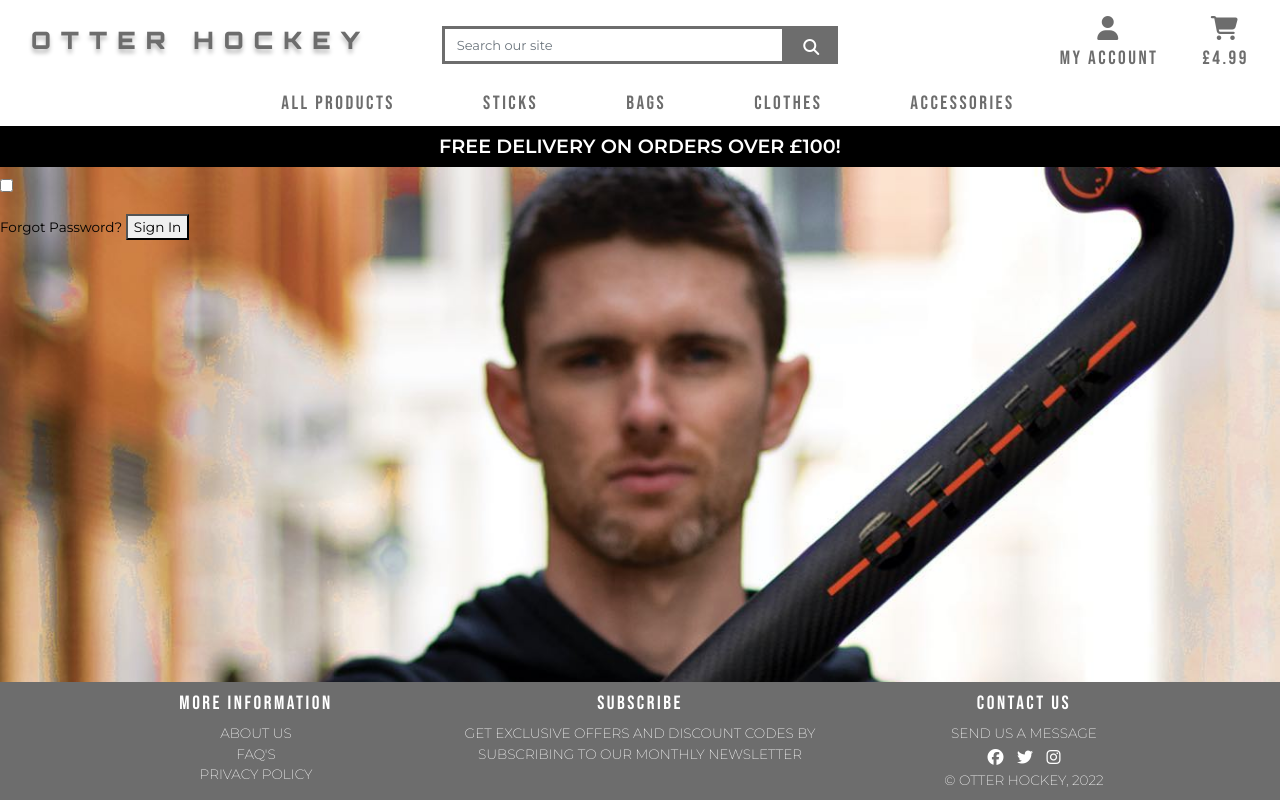
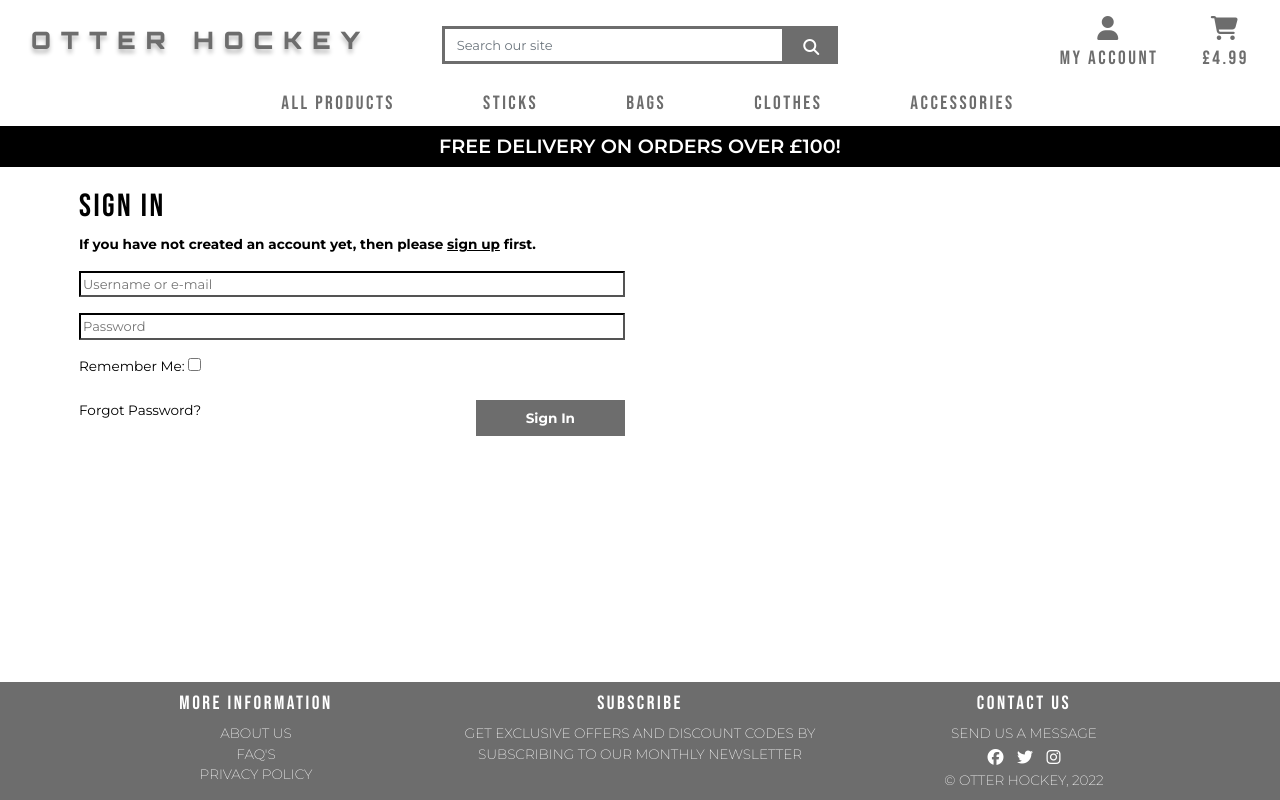
Before and after one commit to liamsmith3194/otter-hockey, a Django app: page /accounts/login/ in a window 1280 px wide. Run offline with Django 3.2, Linux system fonts and the light colour scheme; some libraries are stand-ins or nearby versions.

Commit message:
login template created

```diff
--- a/static/css/base.css
+++ b/static/css/base.css
@@ -364,11 +364,19 @@ a .social-media-icons {
 
 /* ------------------------------- allauth */
 
-.signup input {
+.underline-link, .underline-link:hover {
+    text-decoration: underline #000
+}
+
+.signup input, .login input {
 width: 100%;
 }
 
-label {
+input[type=checkbox] {
+    width: auto;
+}
+
+.allauth-form-inner-content label:not([for='id_remember']) {
     display: none;
 }
 
--- a/templates/allauth/account/login.html
+++ b/templates/allauth/account/login.html
@@ -5,14 +5,14 @@
 
 {% block head_title %}{% trans "Sign In" %}{% endblock %}
 
-{% block content %}
+{% block inner_content %}
 
-<h1>{% trans "Sign In" %}</h1>
+<h2 class="subheading text-left">Sign In</h2>
 
 {% get_providers as socialaccount_providers %}
 
 {% if socialaccount_providers %}
-<p>{% blocktrans with site.name as site_name %}Please sign in with one
+<p class="font-weight-bold">{% blocktrans with site.name as site_name %}Please sign in with one
 of your existing third party accounts. Or, <a href="{{ signup_url }}">sign up</a>
 for a {{ site_name }} account and sign in below:{% endblocktrans %}</p>
 
@@ -29,8 +29,8 @@ for a {{ site_name }} account and sign in below:{% endblocktrans %}</p>
 {% include "socialaccount/snippets/login_extra.html" %}
 
 {% else %}
-<p>{% blocktrans %}If you have not created an account yet, then please
-<a href="{{ signup_url }}">sign up</a> first.{% endblocktrans %}</p>
+<p class="font-weight-bold">{% blocktrans %}If you have not created an account yet, then please
+<a class="underline-link" href="{{ signup_url }}">sign up</a> first.{% endblocktrans %}</p>
 {% endif %}
 
 <form class="login" method="POST" action="{% url 'account_login' %}">
@@ -40,7 +40,7 @@ for a {{ site_name }} account and sign in below:{% endblocktrans %}</p>
   <input type="hidden" name="{{ redirect_field_name }}" value="{{ redirect_field_value }}" />
   {% endif %}
   <a class="button secondaryAction" href="{% url 'account_reset_password' %}">{% trans "Forgot Password?" %}</a>
-  <button class="primaryAction" type="submit">{% trans "Sign In" %}</button>
+  <button class="allauth-buttons font-weight-bold" type="submit">{% trans "Sign In" %}</button>
 </form>
 
 {% endblock %}
--- a/templates/allauth/account/signup.html
+++ b/templates/allauth/account/signup.html
@@ -8,7 +8,7 @@
 
 <h2 class="subheading text-left">Sign Up</h2>
 
-<p class="font-weight-bold">{% blocktrans %}Already have an account? Then please <a href="{{ login_url }}">sign in</a>.{% endblocktrans %}</p>
+<p class="font-weight-bold">{% blocktrans %}Already have an account? Then please <a class="underline-link" href="{{ login_url }}">sign in</a>.{% endblocktrans %}</p>
 
 <form class="signup" id="signup_form" method="post" action="{% url 'account_signup' %}">
   {% csrf_token %}
```
